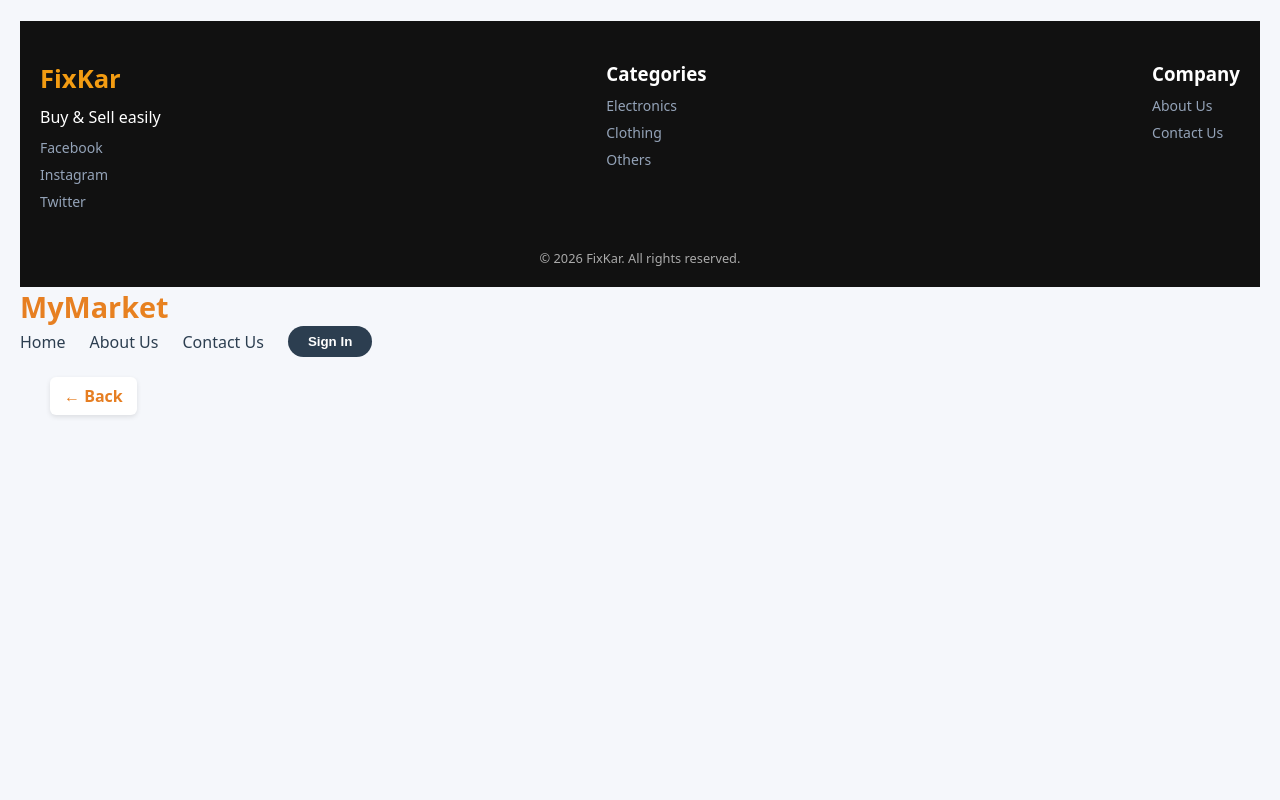
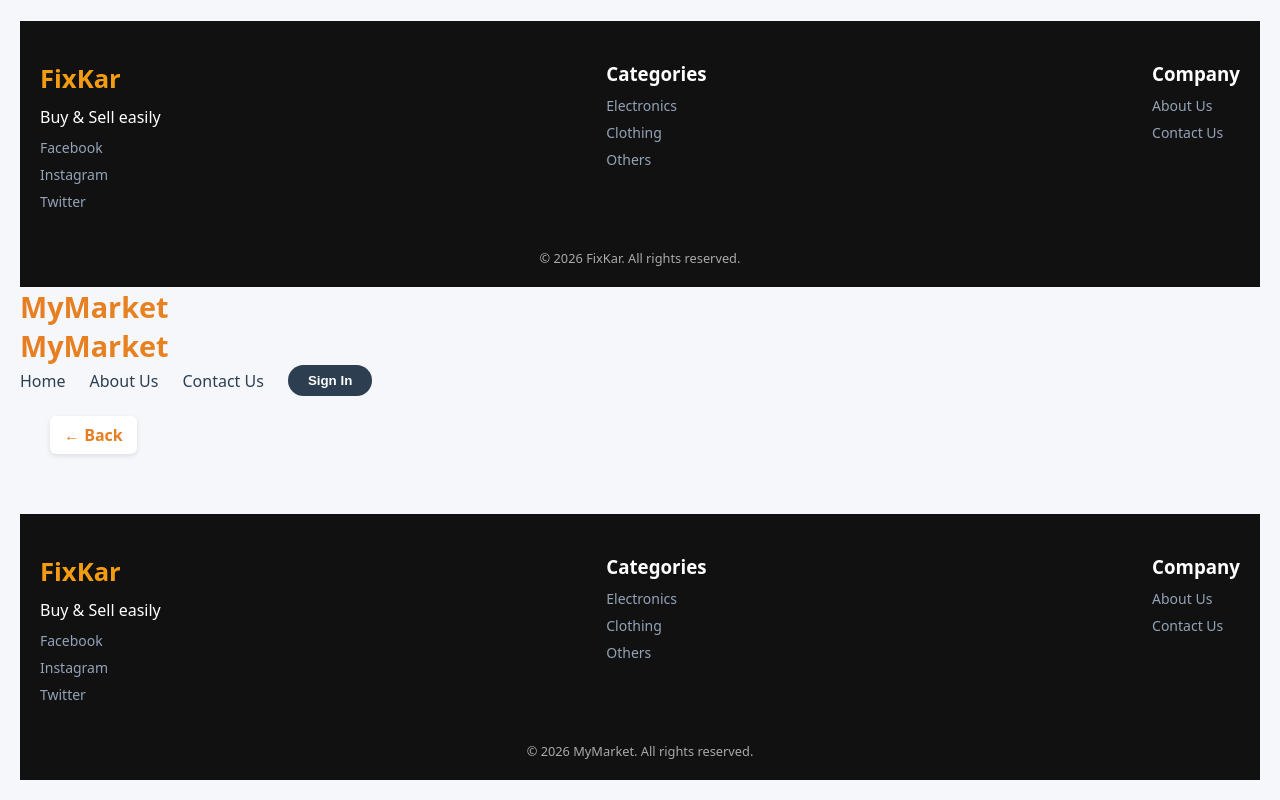
Before and after one commit to Shadowxd7016/fse_project, a website: page product.html in a window 1280 px wide. Shown: the part 704-1504 px from the top of the page. Before the commit the page ends 1149 px from the top, so only its background shows below. Drawn offline with nearby package versions, Linux system fonts and the light colour scheme; no server answers.

Commit message:
Add footer to "zain's" pages

```diff
--- a/product.html
+++ b/product.html
@@ -1,5 +1,6 @@
 <!DOCTYPE html>
 <html lang="en">
+
 <head>
     <meta charset="UTF-8">
     <meta name="viewport" content="width=device-width, initial-scale=1.0, user-scalable=yes">
@@ -319,6 +320,7 @@
         }
     </style>
 </head>
+
 <body>
     <nav id="navbar">
         <div class="nav-left"><h2 class="logo">FixKar</h2></div>
@@ -646,6 +648,9 @@
     <div class="nav-left">
         <h2 class="logo">MyMarket</h2>
     </div>
+        <div class="nav-left">
+            <h2 class="logo">MyMarket</h2>
+        </div>
 
         <div class="nav-right">
             <a href="index.html">Home</a>
@@ -658,8 +663,43 @@
     <a id="back-btn" href="home.html">← Back</a>
 
     <div id="product-detail"></div>
+    <footer id="footer">
+        <div class="footer-container">
+
+            <!-- Logo + Social -->
+            <div class="footer-section">
+                <h2 class="footer-logo">FixKar</h2>
+                <p>Buy & Sell easily</p>
+
+                <div class="socials">
+                    <a href="#">Facebook</a>
+                    <a href="#">Instagram</a>
+                    <a href="#">Twitter</a>
+                </div>
+            </div>
+
+            <!-- Categories -->
+            <div class="footer-section">
+                <h3>Categories</h3>
+                <a href="#">Electronics</a>
+                <a href="#">Clothing</a>
+                <a href="#">Others</a>
+            </div>
+
+            <!-- Company -->
+            <div class="footer-section">
+                <h3>Company</h3>
+                <a href="#">About Us</a>
+                <a href="#">Contact Us</a>
+            </div>
+
+        </div>
+
+        <p class="footer-bottom">© 2026 MyMarket. All rights reserved.</p>
+    </footer>
     <script src="supabase_config.js"></script>
     <script src="product.js"></script>
-    <script src = "navbar.js"></script>
+    <script src="navbar.js"></script>
 </body>
+
 </html>
```
Also changed, not shown: category.html (+37 -1 lines), home.html (+35 -0 lines). Lines whose indentation alone changed are shown as unchanged.
